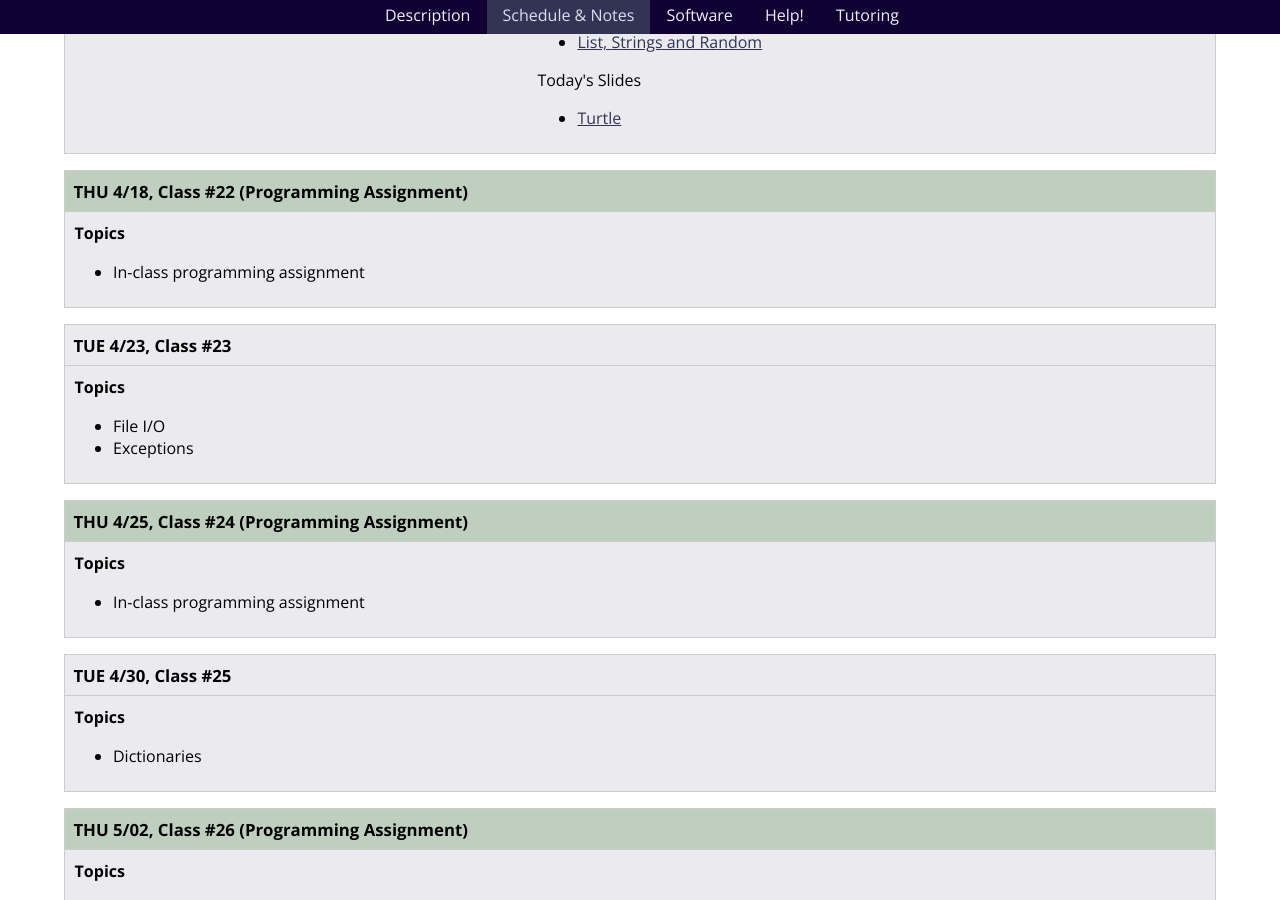
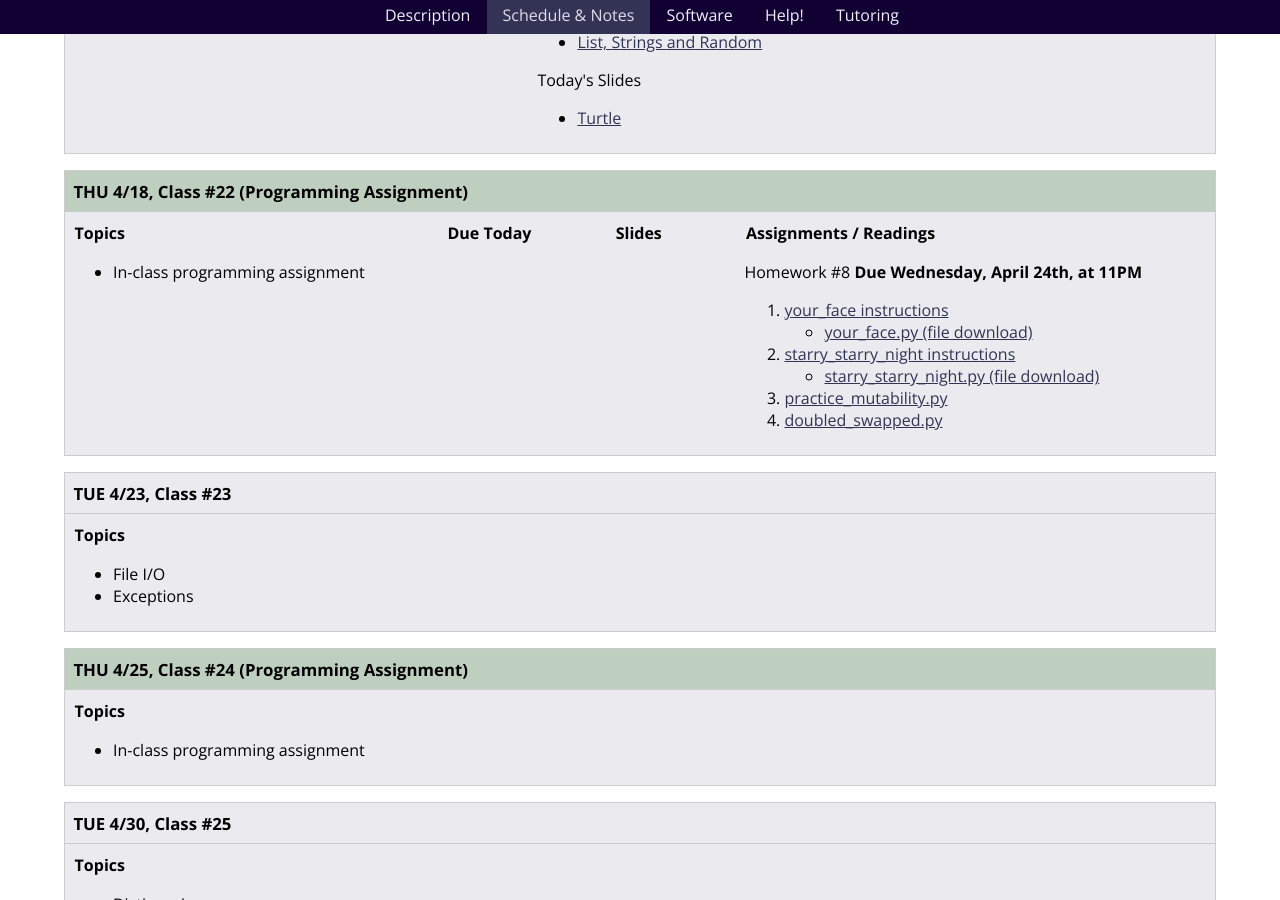
Before and after one commit to foureyes/csci-ua.0002-fall2019-002-008, a Jekyll site: the page built from schedule.markdown, in a window 1280 px wide and 900 px high, scrolled down 7810 px. Built offline with Jekyll 4.4.1, drawn with Linux system fonts in a browser that asks for light colours.

Commit message:
add class 22 and turtle homework

```diff
--- a/_includes/classes/22/materials.markdown
+++ b/_includes/classes/22/materials.markdown
@@ -19,7 +19,7 @@
 <article class="assignments" markdown="block">
 ####  Assignments / Readings
 
-Homework #8 __Due Wednesday, April 18th, at 11PM__
+Homework #8 __Due Wednesday, April 24th, at 11PM__
 
 1. [your_face instructions](homework/hw08/your_face.html)
 	* [your_face.py (file download)](homework/hw08/your_face.py)
--- a/schedule.markdown
+++ b/schedule.markdown
@@ -361,7 +361,7 @@
 ####  Topics
 
 * In-class programming assignment
-</article>{% comment %}{% include classes/22/materials.markdown %}{% endcomment %}</div> </section>
+</article>{% include classes/22/materials.markdown %}</div> </section>
 
 <a name="class23"></a><!---------- start --------------->
 
```
